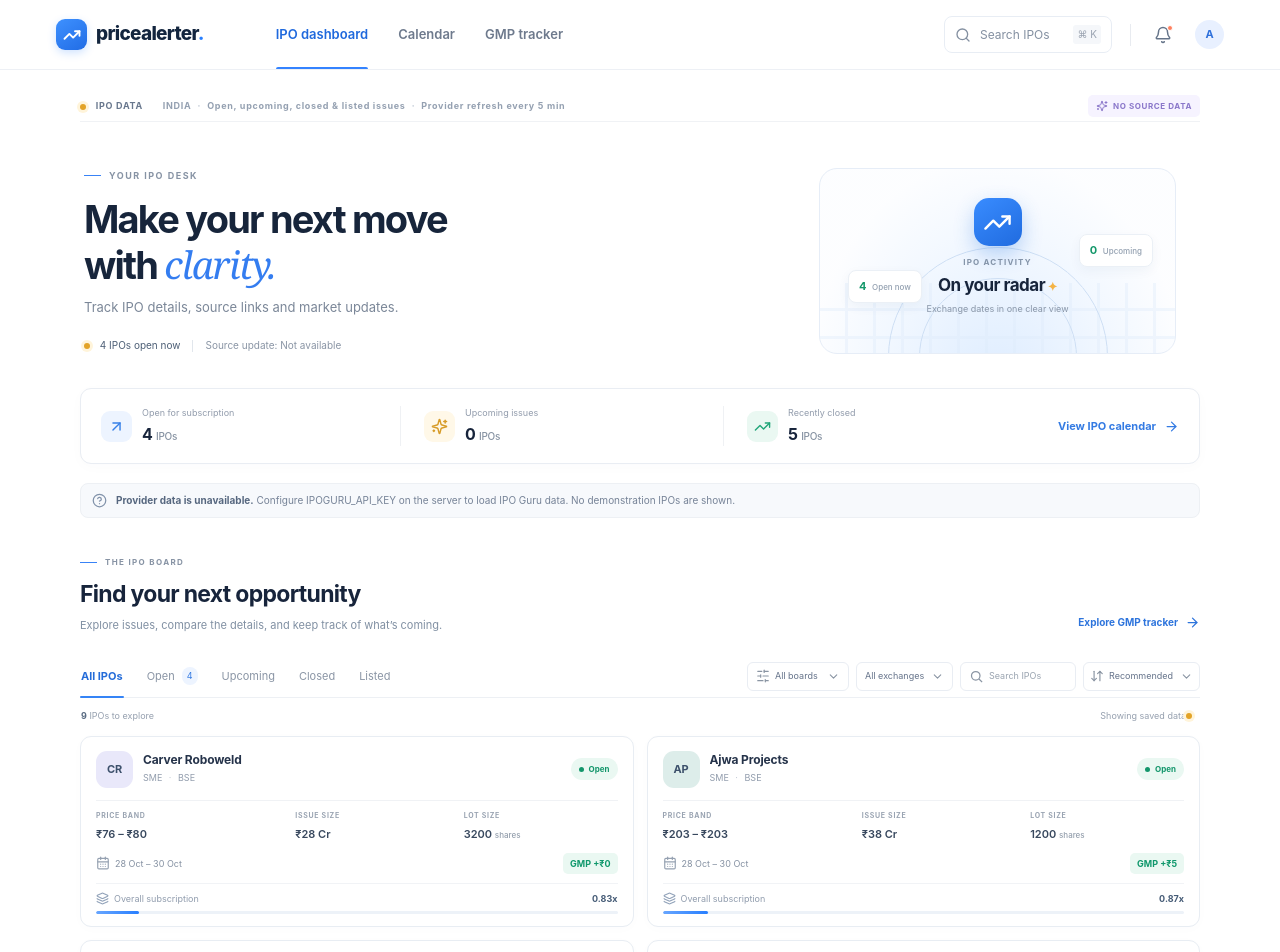
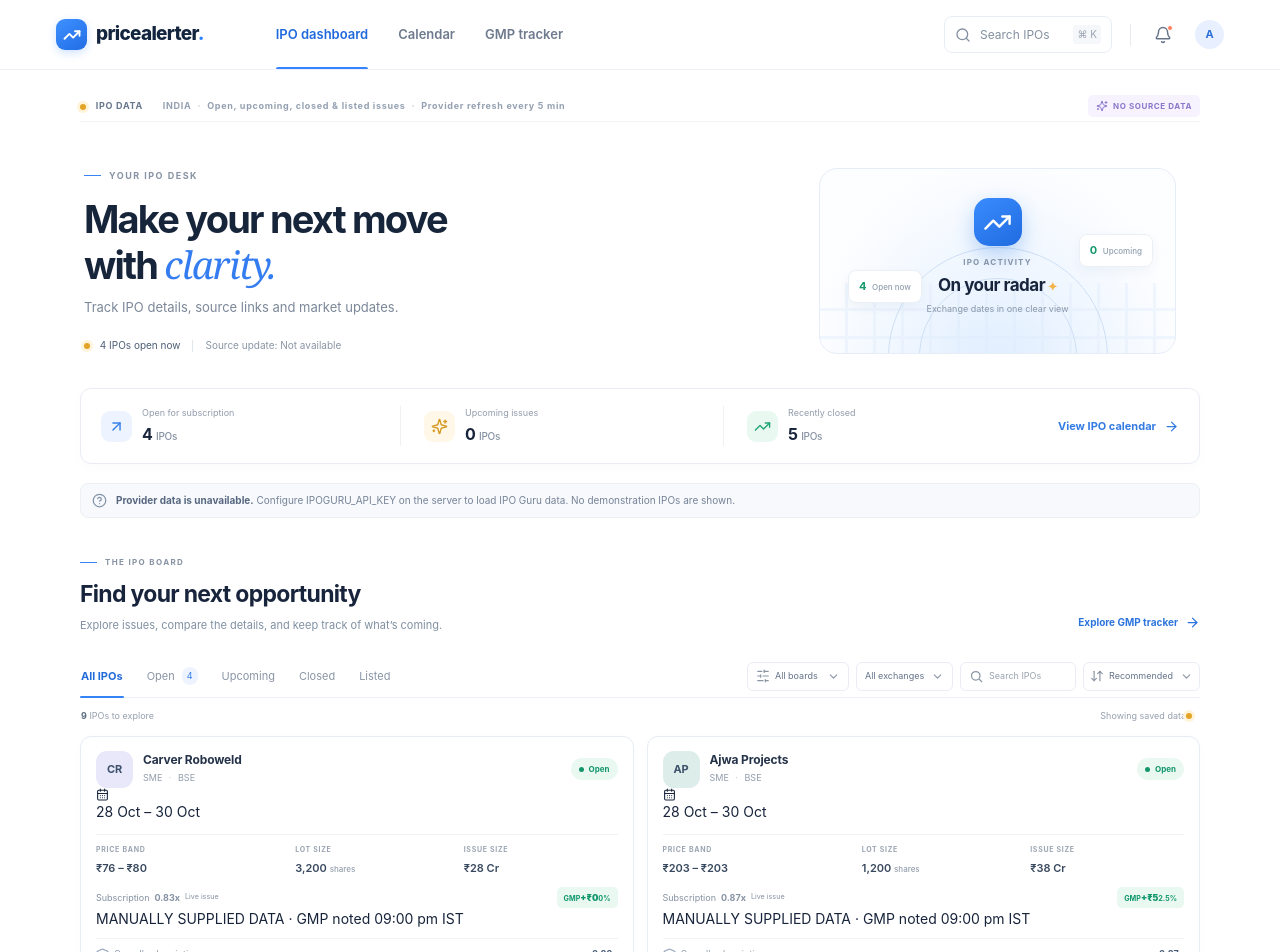
Before and after one commit to LAKKIREDDY-2001/ipo-pricealerter, a Next.js app: page / in a window 1280 px wide. Shown: the top 952 px of the page. Built offline with nearby package versions, Linux system fonts and the light colour scheme; no server answers; the database is empty.

Commit message:
Improve IPO cards for status dates, subscription, GMP and AI estimate

```diff
--- a/src/components/ipo-card.tsx
+++ b/src/components/ipo-card.tsx
@@ -14,9 +14,12 @@ export function IpoCard({ ipo }: { ipo: Ipo }) {
   const closingToday = ipo.status === "OPEN" && ipo.closeDate === today;
   return <Link href={`/ipo/${ipo.slug}`} className={`ipo-card ${closingToday ? "closing-today" : ""}`}>
     <div className="ipo-card-head"><span className="company-logo" style={{ backgroundColor: ipo.color }}>{ipo.logoUrl ? <img src={ipo.logoUrl} alt="" /> : ipo.initials}</span><div className="company-title"><h3>{ipo.shortName}</h3><span>{ipo.board === "MAINBOARD" ? "Mainboard" : ipo.board === "SME" ? "SME" : "Board unavailable"} <span className="dot-separator">·</span> {ipo.exchange === "BOTH" ? "NSE, BSE" : ipo.exchange === "UNKNOWN" || !ipo.exchange ? "Exchange unavailable" : ipo.exchange}</span></div><StatusBadge status={ipo.status} closingToday={closingToday} />{ipo.sourceFreshness === "stale" && <span className="data-stale-pill">STALE</span>}</div>
+    <div className="card-date-line"><CalendarDays size={13}/><span>{ipo.status === "LISTED" ? `Listed ${formatDate(ipo.listingDate)}` : ipo.openDate && ipo.closeDate ? dateRange(ipo.openDate, ipo.closeDate) : "Issue dates to be announced"}</span></div>
     <div className="card-divider" />
-    <div className="ipo-stats"><div><span className="field-label">PRICE BAND</span><strong>{priceBand(ipo.priceBandLow, ipo.priceBandHigh)}</strong></div><div><span className="field-label">ISSUE SIZE</span><strong>{crore(ipo.issueSizeCr)}</strong></div><div><span className="field-label">LOT SIZE</span><strong>{ipo.lotSize ? ipo.lotSize : "—"} {ipo.lotSize&&<small>shares</small>}</strong></div></div>
-    <div className="ipo-card-bottom"><span><CalendarDays size={14} />{ipo.status === "LISTED" ? `Listed ${formatDate(ipo.listingDate)}` : ipo.openDate && ipo.closeDate ? dateRange(ipo.openDate, ipo.closeDate) : "Issue dates to be announced"}</span>{ipo.gmp != null && ipo.status !== "LISTED" ? <span className={`gmp-pill ${ipo.gmp >= 0 ? "gmp-up" : "gmp-down"}`}>GMP {ipo.gmp >= 0 ? "+" : "−"}₹{Math.abs(ipo.gmp)}</span> : ipo.listingGain != null ? <span className="gmp-pill gmp-up">Listed +{ipo.listingGain}%</span> : <span className="card-arrow"><ArrowUpRight size={17} /></span>}</div>
+    <div className="ipo-stats"><div><span className="field-label">PRICE BAND</span><strong>{priceBand(ipo.priceBandLow, ipo.priceBandHigh)}</strong></div><div><span className="field-label">LOT SIZE</span><strong>{ipo.lotSize ? ipo.lotSize.toLocaleString("en-IN") : "—"} {ipo.lotSize&&<small>shares</small>}</strong></div><div><span className="field-label">ISSUE SIZE</span><strong>{crore(ipo.issueSizeCr)}</strong></div></div>
+    <div className="ipo-card-bottom"><span className="card-subscription">Subscription <b>{subscriptionTotal == null ? "—" : `${subscriptionTotal.toLocaleString("en-IN", {maximumFractionDigits: 2})}x`}</b>{ipo.status === "OPEN" && <small>{closingToday ? "Closing today" : "Live issue"}</small>}{ipo.status === "CLOSED" && <small>Final snapshot</small>}</span>{ipo.gmp != null && ipo.status !== "LISTED" ? <span className={`gmp-pill ${ipo.gmp >= 0 ? "gmp-up" : "gmp-down"}`}><small>GMP</small><b>{ipo.gmp >= 0 ? "+" : "−"}₹{Math.abs(ipo.gmp).toLocaleString("en-IN")}</b><small>{ipo.gmpPercentage != null ? `${ipo.gmpPercentage}%` : ""}</small></span> : ipo.listingGain != null ? <span className="gmp-pill gmp-up">Listed +{ipo.listingGain}%</span> : <span className="card-arrow"><ArrowUpRight size={17} /></span>}</div>
+    {ipo.aiGainPercent != null && <div className="ai-gain-row"><span>AI gain estimate <small>Not guaranteed</small></span><strong>{ipo.aiGainPercent >= 0 ? "+" : ""}{ipo.aiGainPercent}%</strong>{ipo.aiGainRupees != null && <small>{ipo.aiGainRupees >= 0 ? "+" : "−"}₹{Math.abs(ipo.aiGainRupees)} per share</small>}</div>}
+    {(ipo.sourceFreshness === "manual" || ipo.source === "Manually supplied") && <div className="manual-card-note">MANUALLY SUPPLIED DATA · {ipo.gmpUpdatedAt ? `GMP noted ${new Intl.DateTimeFormat("en-IN", { timeZone: "Asia/Kolkata", hour: "2-digit", minute: "2-digit" }).format(new Date(ipo.gmpUpdatedAt))} IST` : "Timestamp not supplied"}</div>}
     {subscriptionTotal != null && ipo.status === "OPEN" && <div className="subscription-row"><div className="subscription-label"><span><Layers3 size={13} /> Overall subscription</span><b>{subscriptionTotal}x</b></div><div className="progress-track"><span style={{ width: `${Math.min(subscriptionTotal * 10, 100)}%` }} /></div></div>}
   </Link>;
 }
```
